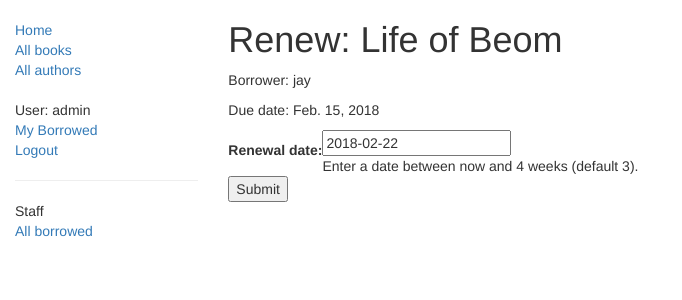
After one commit to beommaker/mozilla-locallibrary, a Django app: page /catalog/book/30985fd4-9ffb-49e1-b500-b753a3cec019/renew/ in a window 1280 px wide. The commit adds this page. Shown: the top 300 px of the page, without its empty margins (0-682 px from the left). Run offline with Django 3.2, Linux system fonts and the light colour scheme; a user stored in the database is signed in; data comes from the database, SQL or seed files in the repository; both versions use the stored data as it was after the commit; some libraries are stand-ins or nearby versions.

Commit message:
feat(library): add-renew-form
https://app.asana.com/0/513674312489999/538057853929358

```diff
--- /dev/null
+++ b/locallibrary/catalog/forms.py
@@ -0,0 +1,25 @@
+from django import forms
+
+from django.core.exceptions import ValidationError
+from django.utils.translation import ugettext_lazy as _
+import datetime  # for checking renewal date range.
+
+
+class RenewBookForm(forms.Form):
+    renewal_date = forms.DateField(
+        help_text="Enter a date between now and 4 weeks (default 3).")
+
+    def clean_renewal_date(self):
+        data = self.cleaned_data['renewal_date']
+
+        #Check date is not in past.
+        if data < datetime.date.today():
+            raise ValidationError(_('Invalid date - renewal in past'))
+
+        #Check date is in range librarian allowed to change (+4 weeks).
+        if data > datetime.date.today() + datetime.timedelta(weeks=4):
+            raise ValidationError(
+                _('Invalid date - renewal more than 4 weeks ahead'))
+
+        # Remember to always return the cleaned data.
+        return data
--- /dev/null
+++ b/locallibrary/catalog/templates/catalog/book_renew_librarian.html
@@ -0,0 +1,17 @@
+{% extends "base_generic.html" %}
+
+{% block content %}
+
+<h1>Renew: {{bookinst.book.title}}</h1>
+<p>Borrower: {{bookinst.borrower}}</p>
+<p{% if bookinst.is_overdue %} class="text-danger" {% endif %}>Due date: {{bookinst.due_back}}</p>
+
+    <form action="" method="post">
+        {% csrf_token %}
+        <table>
+            {{ form }}
+        </table>
+        <input type="submit" value="Submit" />
+    </form>
+
+{% endblock %}
--- a/locallibrary/catalog/templates/catalog/bookinstance_list_all_borrowed_user.html
+++ b/locallibrary/catalog/templates/catalog/bookinstance_list_all_borrowed_user.html
@@ -9,6 +9,9 @@
     {% for bookinst in bookinstance_list %}
     <li class="{% if bookinst.is_overdue %}text-danger{% endif %}">
         <a href="{% url 'book-detail' bookinst.book.pk %}">{{bookinst.book.title}}</a>({{bookinst.due_back}}) - {{bookinst.borrower}}
+        {% if perms.catalog.can_mark_returned %}-
+            <a href="{% url 'renew-book-librarian' bookinst.id %}">Renew</a>
+        {% endif %}
     </li>
     {% endfor %}
 </ul>
--- a/locallibrary/catalog/urls.py
+++ b/locallibrary/catalog/urls.py
@@ -10,4 +10,5 @@ urlpatterns = [
     path('author/<int:pk>', views.AuthorDetailView.as_view(), name='author-detail'),
     path('mybooks/', views.LoanedBooksByUserListView.as_view(), name='my-borrowed'),
     path('borrowed/', views.AllBorrowedBookListView.as_view(), name='all-borrowed'),
+    path('book/<uuid:pk>/renew/', views.renew_book_librarian, name='renew-book-librarian'),
 ]
--- a/locallibrary/catalog/views.py
+++ b/locallibrary/catalog/views.py
@@ -1,8 +1,16 @@
-from django.shortcuts import render
+from django.shortcuts import render, get_object_or_404
 from django.views import generic
+from django.http import HttpResponseRedirect
+from django.urls import reverse
+
 from django.contrib.auth.decorators import login_required, permission_required
 from django.contrib.auth.mixins import LoginRequiredMixin, PermissionRequiredMixin
+
 from .models import Book, Author, BookInstance, Genre
+from .forms import RenewBookForm
+
+import datetime
+
 
 
 def index(request):
@@ -83,3 +91,31 @@ class AllBorrowedBookListView(PermissionRequiredMixin, generic.ListView):
 
     def get_queryset(self):
         return BookInstance.objects.filter(status__exact='o').order_by('due_back')
+
+
+@permission_required('catalog.can_mark_returned')
+def renew_book_librarian(request, pk):
+
+    book_inst = get_object_or_404(BookInstance, pk=pk)
+
+    # If this is a POST request then process the Form data
+    if request.method == 'POST':
+
+        # Create a form instance and populate it with data from the request (binding):
+        form = RenewBookForm(request.POST)
+
+        # Check if the form is valid:
+        if form.is_valid():
+            # process the data in form.cleaned_data as required (here we just write it to the model due_back field)
+            book_inst.due_back = form.cleaned_data['renewal_date']
+            book_inst.save()
+
+            # redirect to a new URL:
+            return HttpResponseRedirect(reverse('all-borrowed'))
+
+    # If this is a GET (or any other method) create the default form.
+    else:
+        proposed_renewal_date = datetime.date.today() + datetime.timedelta(weeks=3)
+        form = RenewBookForm(initial={'renewal_date': proposed_renewal_date, })
+
+    return render(request, 'catalog/book_renew_librarian.html', {'form': form, 'bookinst': book_inst})
```
Also changed, not shown: locallibrary/db.sqlite3.
